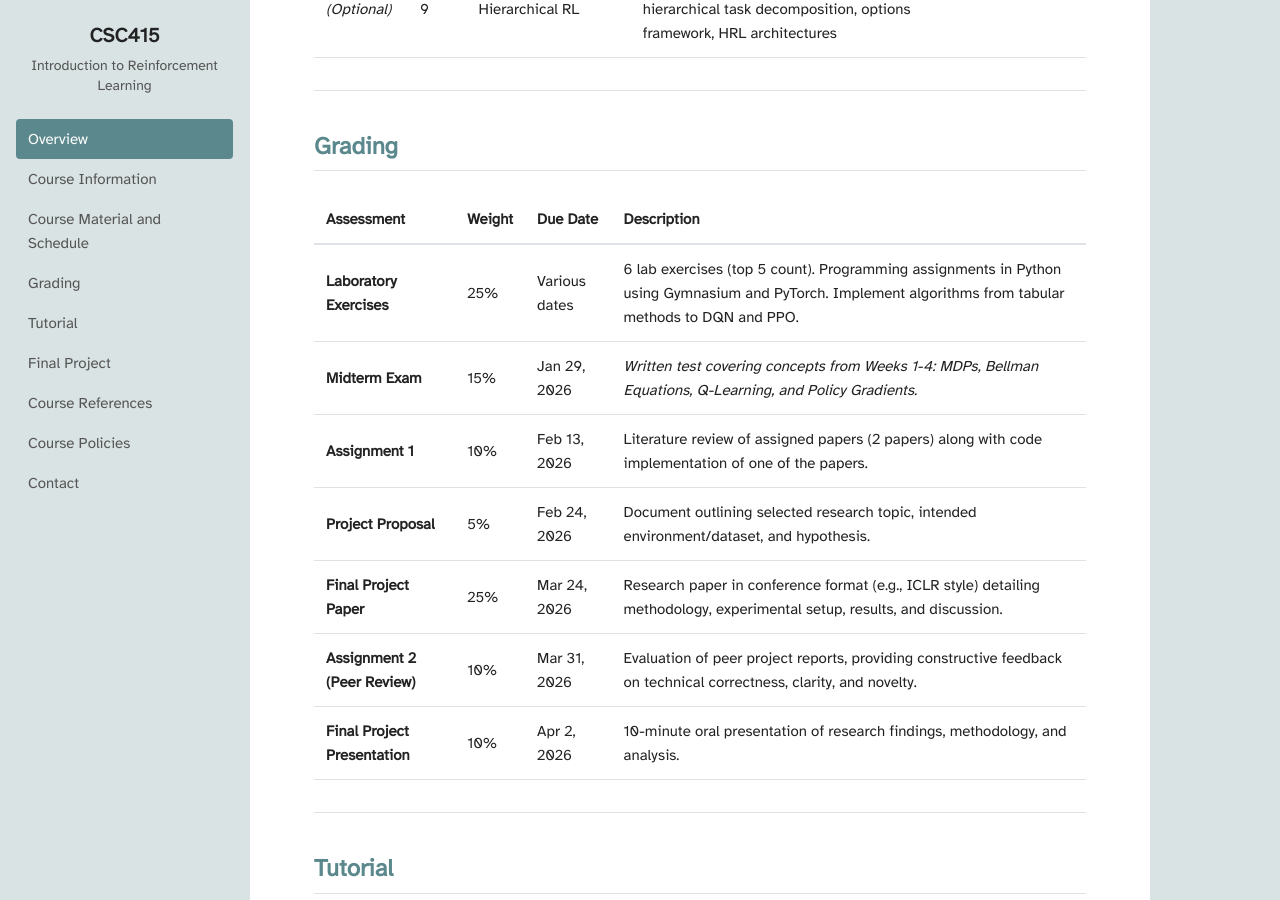
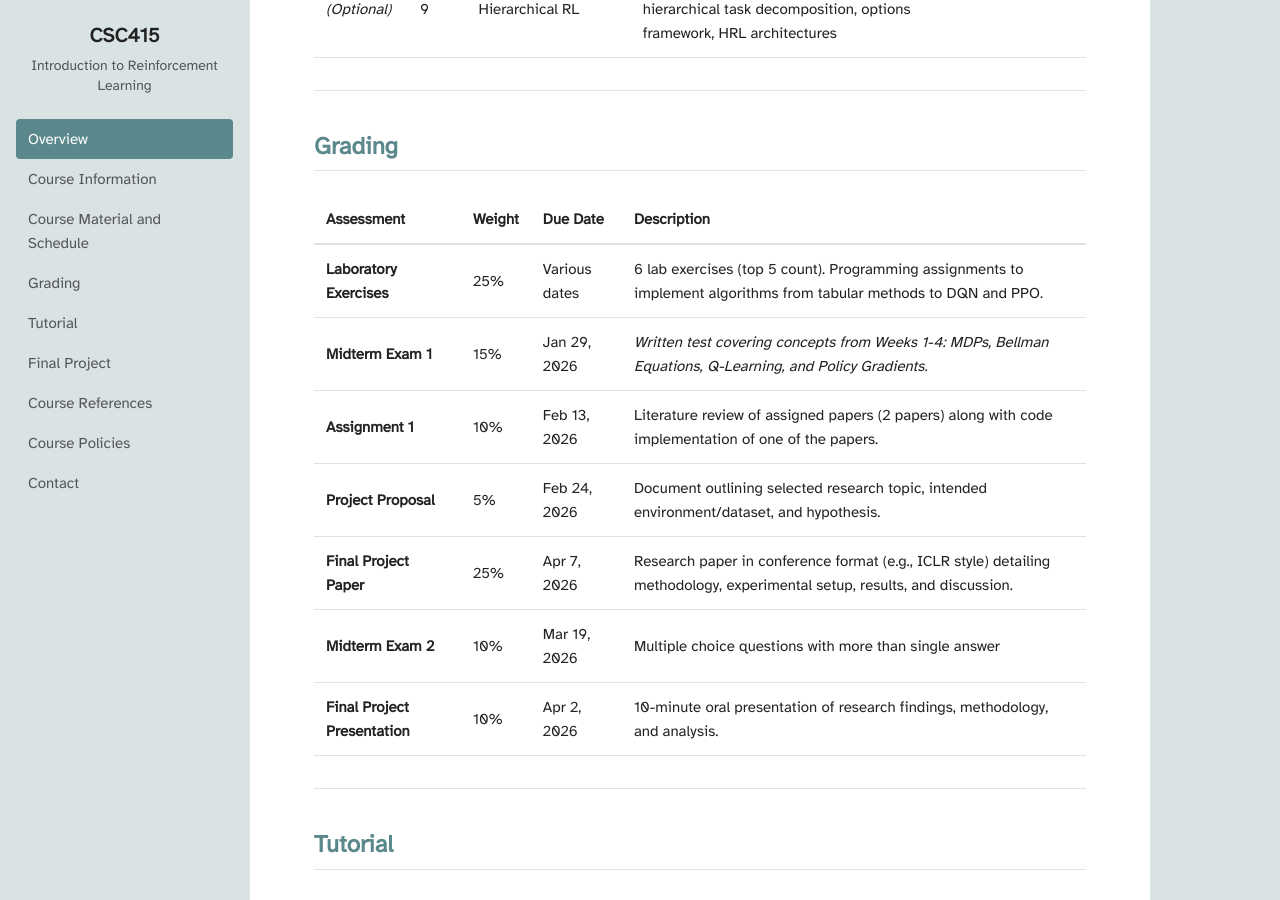
Before and after one commit to UTM-CSC415/w2026, a Jekyll site: the page built from index.md, in a window 1280 px wide and 900 px high, scrolled down 3037 px. Built offline with Jekyll 4.4.1, drawn with Linux system fonts in a browser that asks for light colours.

Commit message:
adding small modifications

```diff
--- a/index.md
+++ b/index.md
@@ -89,12 +89,12 @@ _Tuesday 5:15pm-6:15pm Online zoom_
 
 | Assessment | Weight | Due Date | Description |
 |------------|--------|----------|-------------|
-| **Laboratory Exercises** | 25% | Various dates | 6 lab exercises (top 5 count). Programming assignments in Python using Gymnasium and PyTorch. Implement algorithms from tabular methods to DQN and PPO. |
-| **Midterm Exam** | 15% | Jan 29, 2026 | _Written test covering concepts from Weeks 1-4: MDPs, Bellman Equations, Q-Learning, and Policy Gradients._ |
+| **Laboratory Exercises** | 25% | Various dates | 6 lab exercises (top 5 count). Programming assignments to implement algorithms from tabular methods to DQN and PPO. |
+| **Midterm Exam 1** | 15% | Jan 29, 2026 | _Written test covering concepts from Weeks 1-4: MDPs, Bellman Equations, Q-Learning, and Policy Gradients._ |
 | **Assignment 1** | 10% | Feb 13, 2026 | Literature review of assigned papers (2 papers) along with code implementation of one of the papers. |
 | **Project Proposal** | 5% | Feb 24, 2026 | Document outlining selected research topic, intended environment/dataset, and hypothesis. |
-| **Final Project Paper** | 25% | Mar 24, 2026 | Research paper in conference format (e.g., ICLR style) detailing methodology, experimental setup, results, and discussion. |
-| **Assignment 2 (Peer Review)** | 10% | Mar 31, 2026 | Evaluation of peer project reports, providing constructive feedback on technical correctness, clarity, and novelty. |
+| **Final Project Paper** | 25% | Apr 7, 2026 | Research paper in conference format (e.g., ICLR style) detailing methodology, experimental setup, results, and discussion. |
+| **Midterm Exam 2** | 10% | Mar 19, 2026 | Multiple choice questions with more than single answer |
 | **Final Project Presentation** | 10% | Apr 2, 2026 | 10-minute oral presentation of research findings, methodology, and analysis. |
 
 ---
```
